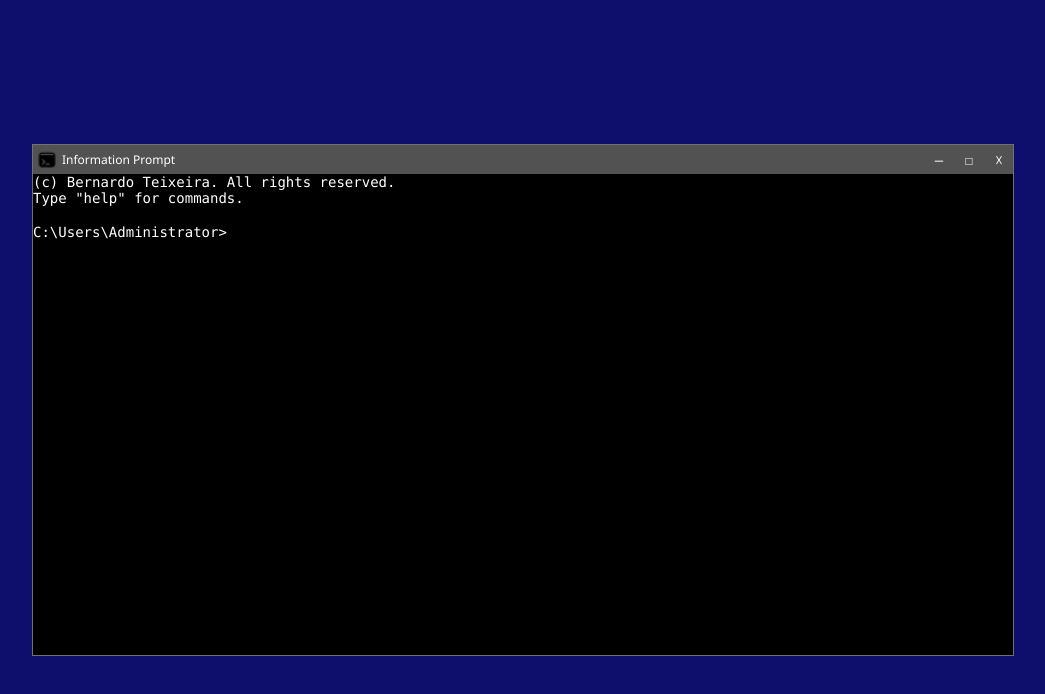
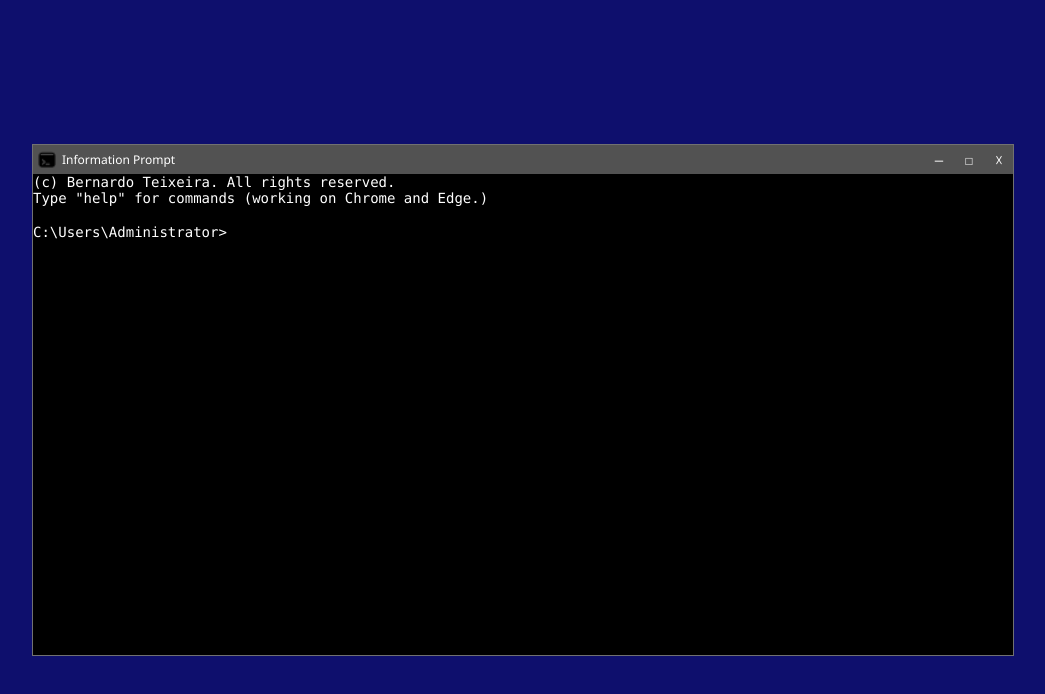
Before and after one commit to beerts/aboutme, a plain HTML site: page index.html in a window 1280 px wide. Shown: the whole page, without its empty margins (117-1162 px from the left). Drawn offline with Linux system fonts and the light colour scheme.

Commit message:
Update index.html

```diff
--- a/index.html
+++ b/index.html
@@ -21,7 +21,7 @@
         </div>
         <div class="terminal-body">
             <p class="prompt">(c) Bernardo Teixeira. All rights reserved.</p>
-            <p class="prompt">Type "help" for commands.</p>
+            <p class="prompt">Type "help" for commands  (working on Chrome and Edge.)</p>
             <br>
             <p class="prompt">
                 C:\Users\Administrator>
```
